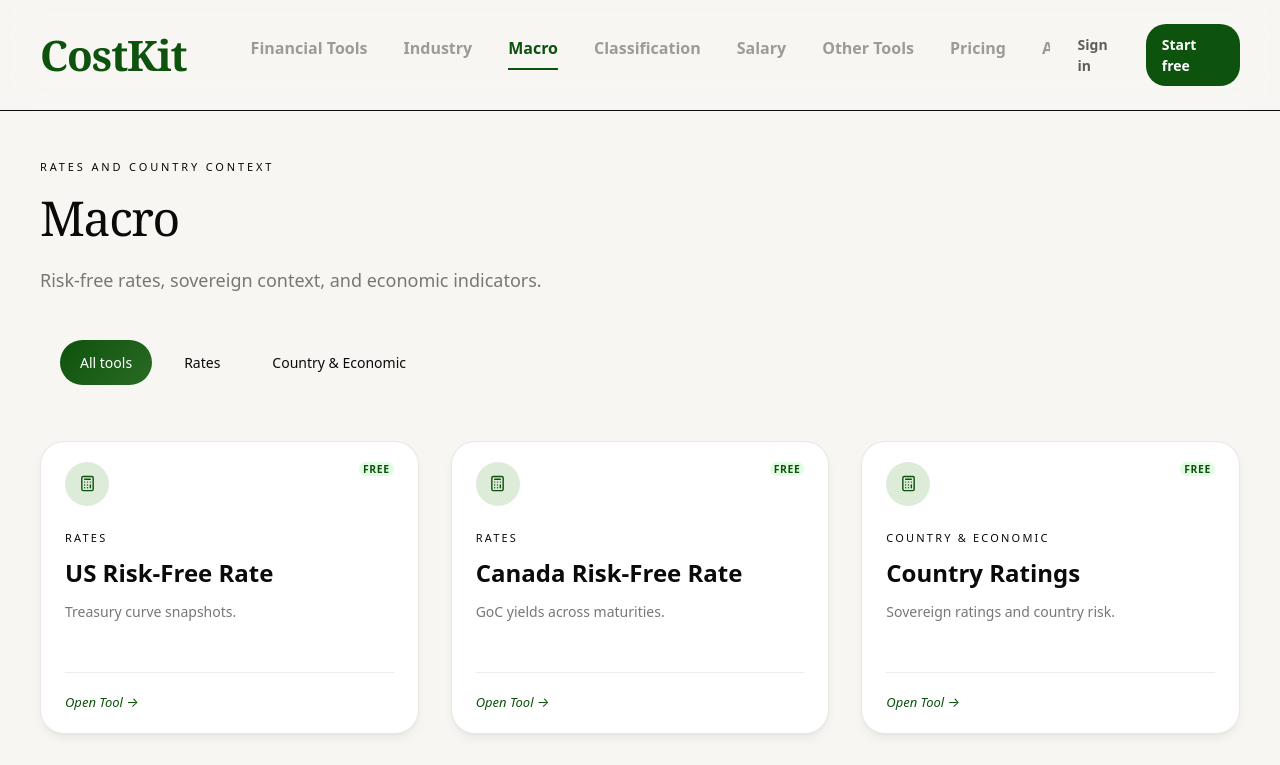
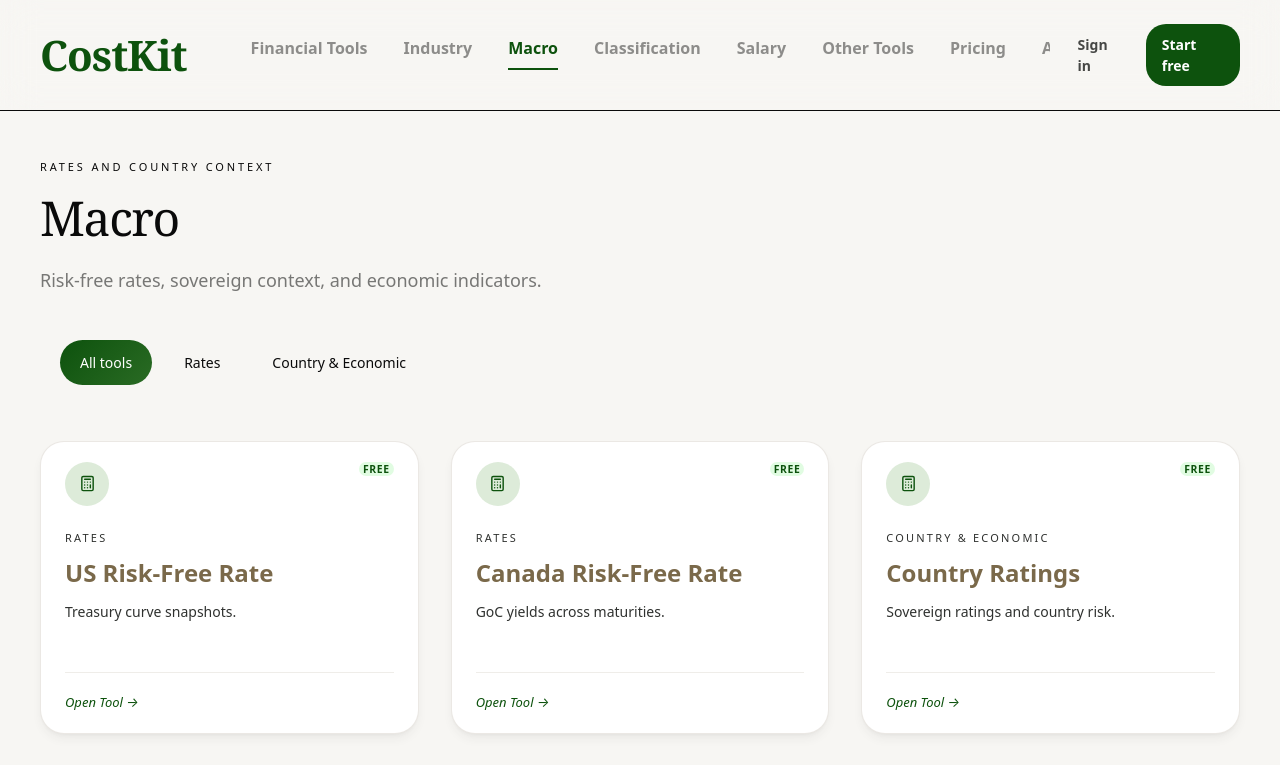
Before and after one commit to gkApply/costkit-final, a React (Vite) app: page /macro in a window 1280 px wide. Shown: the top 765 px of the page. Built offline with nearby package versions, Linux system fonts and the light colour scheme.

Commit message:
feat(ui): update text colours, card titles, sidebar width, pricing toggle

```diff
--- a/src/components/layout/Navbar.tsx
+++ b/src/components/layout/Navbar.tsx
@@ -36,7 +36,7 @@ function Navbar() {
                   className={`border-b-2 pb-2 text-[16px] font-bold whitespace-nowrap transition-all ${
                     isActive
                       ? 'border-brand-500 text-brand-500'
-                      : 'border-transparent text-neutral-700 opacity-60 hover:opacity-100'
+                      : 'border-transparent text-neutral-800 opacity-60 hover:opacity-100'
                   }`}
                 >
                   {item.label}
@@ -49,7 +49,7 @@ function Navbar() {
         <div className="flex items-center gap-2 sm:gap-3">
           <Link
             to={site.nav.login.href}
-            className="px-3 py-2 text-sm font-semibold text-neutral-700 transition-colors hover:text-neutral-900"
+            className="px-3 py-2 text-sm font-semibold text-neutral-800 transition-colors hover:text-neutral-900"
           >
             {site.nav.login.label}
           </Link>
--- a/src/components/sections/CategoryToolsLanding.tsx
+++ b/src/components/sections/CategoryToolsLanding.tsx
@@ -144,19 +144,19 @@ export function CategoryToolsLanding({
 
             <div
               className="text-[11px] tracking-[0.2em] uppercase"
-              style={{ color: THEME.secondary }}
+              style={{ color: 'var(--color-neutral-900)' }}
             >
               {tool.categoryName}
             </div>
             <h3
               className="mt-3 text-[22px] leading-tight font-semibold sm:text-[24px]"
-              style={{ color: THEME.secondary }}
+              style={{ color: '#7A694A' }}
             >
               {tool.title}
             </h3>
             <p
               className="mt-3 min-h-[52px] text-[14px] leading-6"
-              style={{ color: THEME.textMuted }}
+              style={{ color: 'var(--color-neutral-900)' }}
             >
               {tool.description}
             </p>
--- a/src/pages/tools/financial/WaccCalculatorPage.tsx
+++ b/src/pages/tools/financial/WaccCalculatorPage.tsx
@@ -6,8 +6,9 @@ import { site } from '@/config/site'
 
 const THEME = {
   primarySoft: 'var(--color-brand-400)',
-  text: 'var(--color-neutral-950)',
-  textMuted: 'var(--color-neutral-600)',
+  text: 'var(--color-neutral-800)',
+  textMuted: 'var(--color-neutral-700)',
+  textSubtle: 'var(--color-neutral-500)',
   surface: 'var(--color-neutral-100)',
   surfaceAlt: 'var(--color-neutral-200)',
   card: '#ffffff',
@@ -187,7 +188,7 @@ function LabeledField({
         ) : null}
       </div>
       {hint ? (
-        <div className="mt-3 text-sm leading-6" style={{ color: THEME.textMuted }}>
+        <div className="mt-3 text-sm leading-6" style={{ color: THEME.textSubtle }}>
           {hint}
         </div>
       ) : null}
@@ -238,7 +239,7 @@ function ReferenceSelect({
         </select>
       </div>
       {note ? (
-        <div className="mt-3 text-sm leading-6" style={{ color: THEME.textMuted }}>
+        <div className="mt-3 text-sm leading-6" style={{ color: THEME.textSubtle }}>
           {note}
         </div>
       ) : null}
@@ -323,7 +324,7 @@ function SimpleTable({
         boxShadow: THEME.shadow,
       }}
     >
-      <div className="min-w-[600px]">
+      <div className="min-w-[560px]">
         <div
           className="grid"
           style={{ gridTemplateColumns: `repeat(${columns.length}, minmax(0, 1fr))` }}
@@ -584,7 +585,7 @@ export default function WaccCalculatorPage() {
           </section>
 
           <div className="flex gap-6 items-start">
-            <div className="w-48 shrink-0">
+            <div className="w-56 shrink-0">
               <div
                 className="rounded-[30px] p-4 lg:sticky lg:top-28"
                 style={{ background: THEME.surface }}
@@ -610,7 +611,7 @@ export default function WaccCalculatorPage() {
                       className="w-full cursor-pointer rounded-2xl px-4 py-3 text-left text-sm transition-all"
                       style={{
                         background: section === item.id ? THEME.card : 'transparent',
-                        color: section === item.id ? THEME.primary : THEME.textMuted,
+                        color: section === item.id ? THEME.primary : 'var(--color-neutral-800)',
                         boxShadow: section === item.id ? THEME.shadow : 'none',
                         fontWeight: section === item.id ? 700 : 500,
                       }}
```
